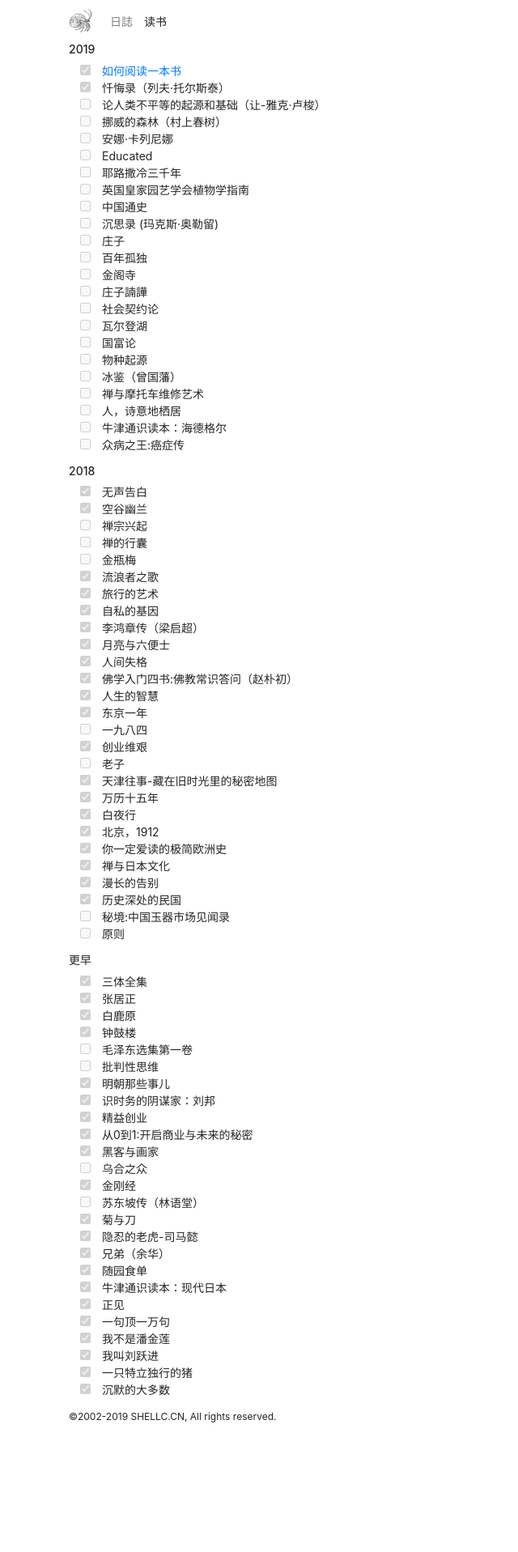
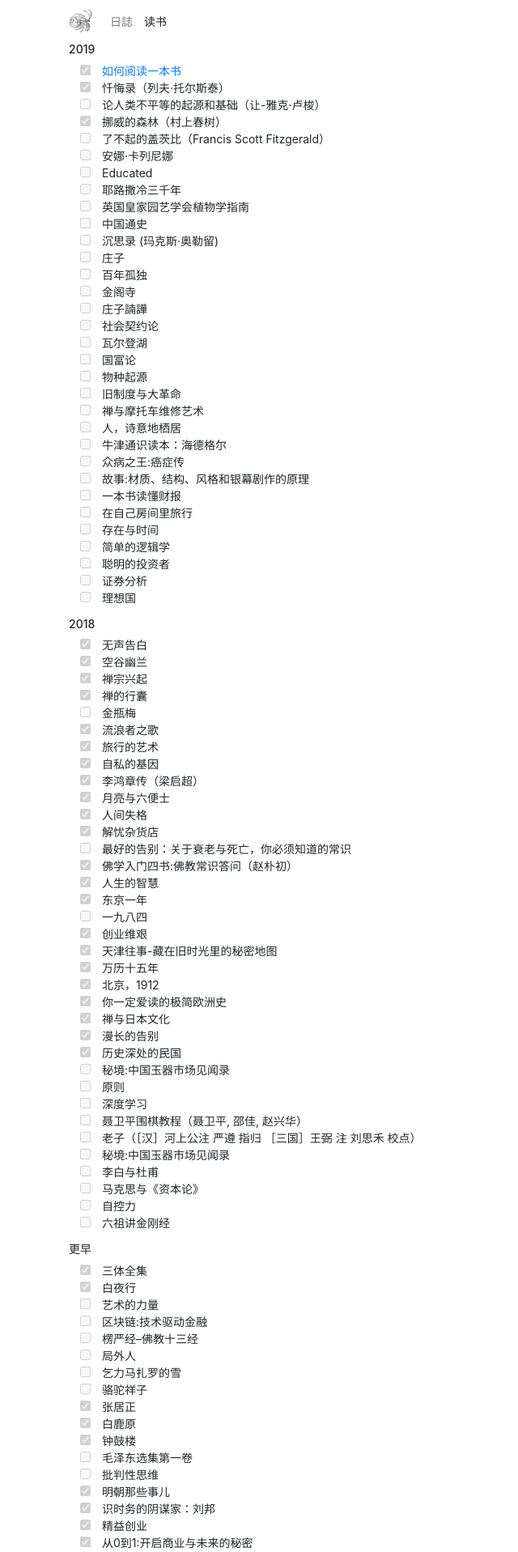
Before and after one commit to shellc/shellc.github.io, a Jekyll site: the page built from books.md, in a window 1280 px wide. Shown: the top 1917 px of the page at 81% size, without its empty margins (0-640 px from the left). Built offline with Jekyll 4.4.1, drawn with Linux system fonts in a browser that asks for light colours; before the commit the page ends 1773 px from its top, so only the background shows below that; some of the changed text lies outside the part shown.

```diff
--- a/assets/css/styles.css
+++ b/assets/css/styles.css
@@ -33,3 +33,5 @@ h5,h6 {font-size:12px;}
 .post .date {color: #c0c0c0; font-size: 12px;}
 
 .book-img {width: 200px;}
+
+blockquote { font-style: oblique; padding-left: 5px; border-left: 3px #6c757d solid;}
--- a/books.md
+++ b/books.md
@@ -8,7 +8,8 @@ title: 读书
 - [x] [如何阅读一本书](2019/02/21/how-to-read-a-book.html)
 - [x] 忏悔录（列夫·托尔斯泰）
 - [ ] 论人类不平等的起源和基础（让-雅克·卢梭）
-- [ ] 挪威的森林（村上春树）
+- [x] 挪威的森林（村上春树）
+- [ ] 了不起的盖茨比（Francis Scott Fitzgerald）
 - [ ] 安娜·卡列尼娜
 - [ ] Educated
 - [ ] 耶路撒冷三千年
@@ -23,18 +24,26 @@ title: 读书
 - [ ] 瓦尔登湖
 - [ ] 国富论
 - [ ] 物种起源
-- [ ] 冰鉴（曾国藩）
+- [ ] 旧制度与大革命
 - [ ] 禅与摩托车维修艺术
 - [ ] 人，诗意地栖居
 - [ ] 牛津通识读本：海德格尔
 - [ ] 众病之王:癌症传
+- [ ] 故事:材质、结构、风格和银幕剧作的原理
+- [ ] 一本书读懂财报
+- [ ] 在自己房间里旅行
+- [ ] 存在与时间
+- [ ] 简单的逻辑学
+- [ ] 聪明的投资者
+- [ ] 证券分析
+- [ ] 理想国
 
 #### 2018
 
 - [x] 无声告白
 - [x] 空谷幽兰
-- [ ] 禅宗兴起
-- [ ] 禅的行囊
+- [x] 禅宗兴起
+- [x] 禅的行囊
 - [ ] 金瓶梅
 - [x] 流浪者之歌
 - [x] 旅行的艺术
@@ -42,15 +51,15 @@ title: 读书
 - [x] 李鸿章传（梁启超）
 - [x] 月亮与六便士
 - [x] 人间失格
+- [x] 解忧杂货店
+- [ ] 最好的告别：关于衰老与死亡，你必须知道的常识
 - [x] 佛学入门四书:佛教常识答问（赵朴初）
 - [x] 人生的智慧
 - [x] 东京一年
 - [ ] 一九八四
 - [x] 创业维艰
-- [ ] 老子
 - [x] 天津往事-藏在旧时光里的秘密地图
 - [x] 万历十五年
-- [x] 白夜行
 - [x] 北京，1912
 - [x] 你一定爱读的极简欧洲史
 - [x] 禅与日本文化
@@ -58,10 +67,26 @@ title: 读书
 - [x] 历史深处的民国
 - [ ] 秘境:中国玉器市场见闻录
 - [ ] 原则
+- [ ] 深度学习
+- [ ] 聂卫平围棋教程（聂卫平, 邵佳, 赵兴华）
+- [ ] 老子（［汉］河上公注 严遵 指归 ［三国］王弼 注 刘思禾 校点）
+- [ ] 秘境:中国玉器市场见闻录
+- [ ] 李白与杜甫
+- [ ] 马克思与《资本论》
+- [ ] 自控力
+- [ ] 六祖讲金刚经
+
 
 #### 更早
 
 - [x] 三体全集
+- [x] 白夜行
+- [ ] 艺术的力量
+- [ ] 区块链:技术驱动金融
+- [ ] 楞严经--佛教十三经
+- [ ] 局外人
+- [ ] 乞力马扎罗的雪
+- [ ] 骆驼祥子
 - [x] 张居正
 - [x] 白鹿原
 - [x] 钟鼓楼
@@ -86,3 +111,34 @@ title: 读书
 - [x] 我叫刘跃进
 - [x] 一只特立独行的猪
 - [x] 沉默的大多数
+- [x] 人工智能：李开复谈AI如何重塑个人、商业与社会的未来图谱
+- [x] 智能时代:大数据与智能革命重新定义未来
+- [ ] 围城
+- [ ] 穆斯林的葬礼
+- [x] 平凡的世界
+- [ ] 娱乐至死
+- [ ] 史记
+- [ ] 学箭悟禅录
+- [ ] 罗素传:孤独的精神
+- [ ] 维特根斯坦传:天才之为责任
+- [ ] 什么是数学
+- [x] 批判性思维
+- [ ] 学会提问
+- [x] 毛泽东传（罗斯·特里尔）
+- [ ] 一个人的朝圣
+- [ ] 抉择
+- [x] 小王子
+- [ ] 哥德尔、艾舍尔、巴赫:集异璧之大成
+- [x] 水浒传
+- [ ] 红楼梦
+- [ ] 智者的思辨花园:逻辑辨谬与求真趣谈
+- [x] 世界如此险恶,你要内心强大
+- [ ] 概率论及其应用(第3版) (威廉·费勒, 胡迪鹤)
+- [ ] 王阳明：人生即修行，史上最实用的王阳明传记
+- [ ] 阿波罗是如何飞到月球的
+- [ ] 西方哲学史
+- [ ] 少有人走的路
+- [ ] 黑天鹅
+- [x] 看见
+- [x] 曾国藩的正面与侧面
+- [x] 苏菲的世界
```
Also changed, not shown: _posts/books/2019-02-25-Norwegian-Wood.md (added, +56 -0 lines).
